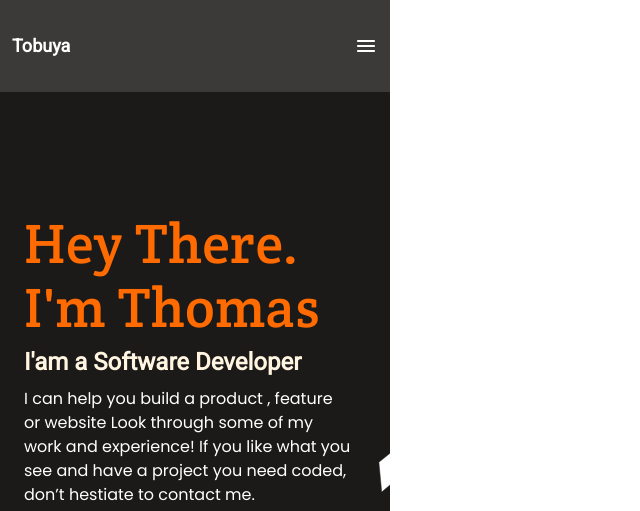
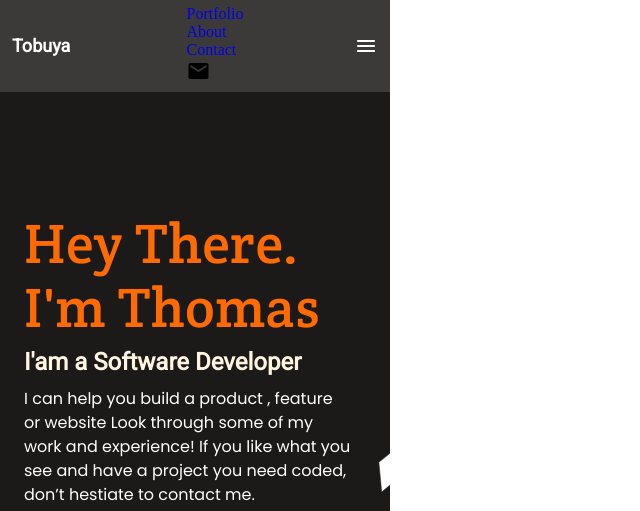
Before and after one commit to tobuya/Portfolio, a plain HTML site: page index.html in a window 1280 px wide. Shown: the top 511 px of the page, without its empty margins (0-640 px from the left). Drawn offline with Linux system fonts and the light colour scheme.

Commit message:
Set up the header section for desktop layout

```diff
--- a/index.html
+++ b/index.html
@@ -6,6 +6,7 @@
     <meta name="viewport" content="width=device-width, initial-scale=1.0">
     <title>Portfolio</title>
     <link rel="stylesheet" href="style.css">
+    <link href="https://fonts.googleapis.com/icon?family=Material+Icons" rel="stylesheet">
     <link href='https://fonts.googleapis.com/css?family=Crete Round' rel='stylesheet'>
     <link href='https://fonts.googleapis.com/css?family=Roboto' rel='stylesheet'>
     <link href='https://fonts.googleapis.com/css?family=Poppins' rel='stylesheet'>
@@ -21,6 +22,22 @@
                 <a href="#" class="menu">
                     <img src="images/menu.svg" alt="Menu">
                 </a>
+            </nav>
+            <nav class="desktop-navigation">
+                <ul class="desktop-menu-placeholder">
+                    <li class="desktop-nav-list">
+                        <a href="#">Portfolio</a>
+                    </li>
+                    <li class="desktop-nav-list">
+                        <a href="#">About</a>
+                    </li>
+                    <li class="desktop-nav-list">
+                        <a href="#">Contact</a>
+                    </li>
+                    <li class="desktop-nav-list">
+                        <i class="material-icons md-light">mail</i>
+                    </li>
+                </ul>
             </nav>
         </div>
     </header>
```
